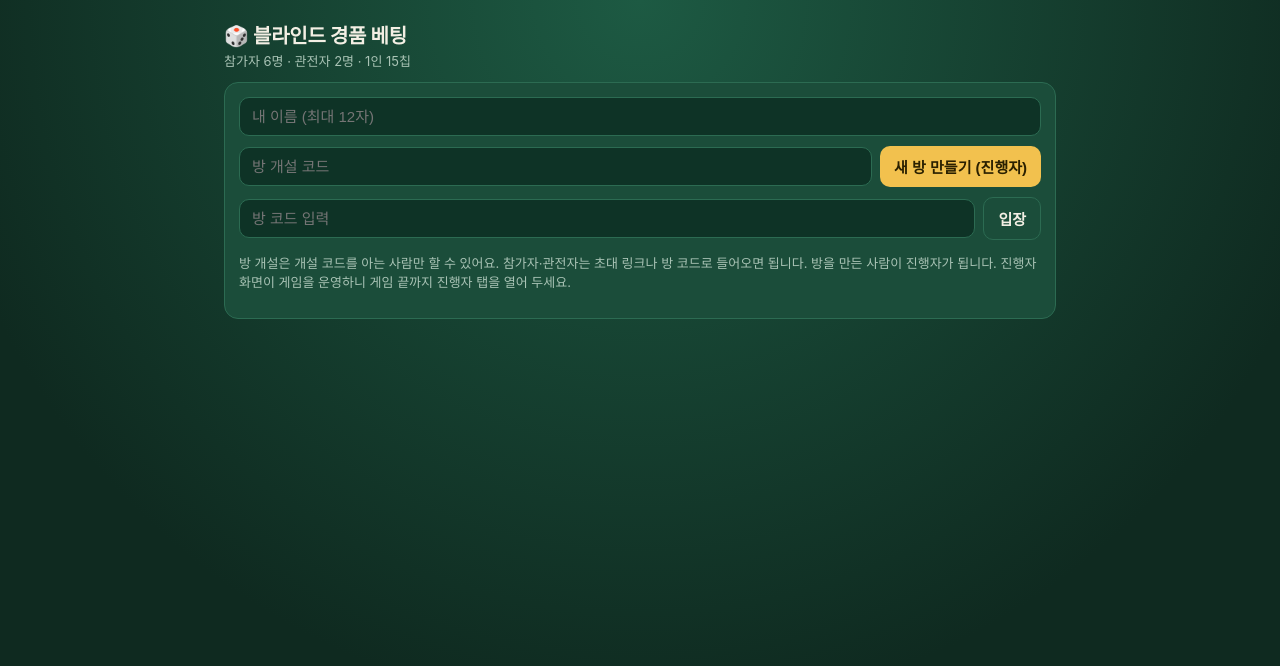
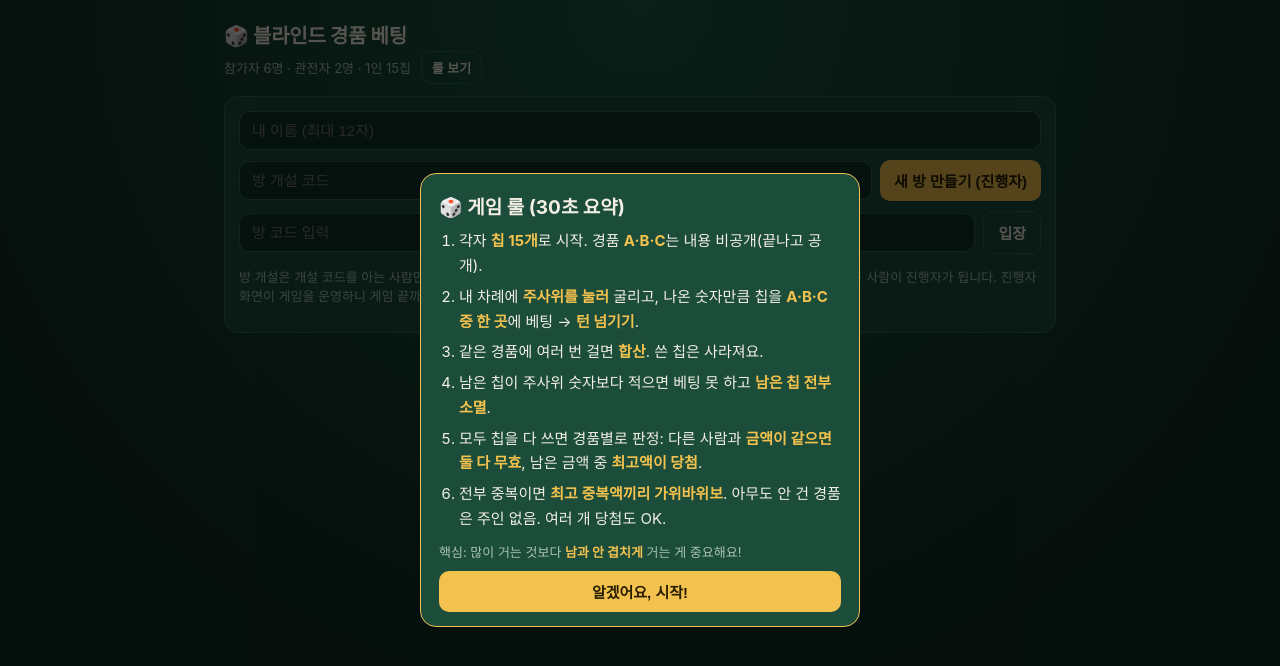
Before and after one commit to genion2/sydney_eng, a plain HTML site: page blind-bet/index.html in a window 1280 px wide. Drawn offline with Linux system fonts and the light colour scheme.

Commit message:
Show rules popup on first visit

```diff
--- a/blind-bet/index.html
+++ b/blind-bet/index.html
@@ -82,13 +82,19 @@ button.die.ready{box-shadow:0 6px 0 #c9c2ad,0 0 0 6px var(--gold),0 0 30px var(-
 table{width:100%;border-collapse:collapse;font-size:14px}
 td,th{padding:5px;border-bottom:1px solid var(--line);text-align:center}
 details summary{cursor:pointer;color:var(--mute)}
+.modal{position:fixed;inset:0;background:rgba(0,0,0,.65);display:flex;align-items:center;justify-content:center;z-index:20;padding:16px}
+.modal .box{background:var(--card);border:1px solid var(--gold);border-radius:16px;max-width:440px;width:100%;max-height:88vh;overflow:auto;padding:18px 18px 14px}
+.modal h2{margin:0 0 10px;font-size:19px}
+.modal ol{margin:0;padding-left:20px;line-height:1.65;font-size:15px}
+.modal li{margin-bottom:6px}
+.modal b{color:var(--gold)}
 .hide{display:none!important}
 </style>
 </head>
 <body>
 <div class="wrap">
   <div class="top">
-    <div><h1>🎲 블라인드 경품 베팅</h1><div class="sub">참가자 6명 · 관전자 2명 · 1인 15칩</div></div>
+    <div><h1>🎲 블라인드 경품 베팅</h1><div class="sub">참가자 6명 · 관전자 2명 · 1인 15칩 <button class="ghost small" style="margin-left:6px" onclick="showRules()">룰 보기</button></div></div>
     <div id="roomBox" class="hide" style="text-align:right">
       <div class="code" id="roomCode"></div>
       <button class="ghost small" style="margin-top:6px" onclick="copyLink()">초대 링크 복사</button>
@@ -174,6 +180,19 @@ details summary{cursor:pointer;color:var(--mute)}
   </div>
 </div>
 <div class="toast" id="toast"></div>
+<div id="rules" class="modal hide" onclick="if(event.target===this)hideRules()"><div class="box">
+  <h2>🎲 게임 룰 (30초 요약)</h2>
+  <ol>
+    <li>각자 <b>칩 15개</b>로 시작. 경품 <b>A·B·C</b>는 내용 비공개(끝나고 공개).</li>
+    <li>내 차례에 <b>주사위를 눌러</b> 굴리고, 나온 숫자만큼 칩을 <b>A·B·C 중 한 곳</b>에 베팅 → <b>턴 넘기기</b>.</li>
+    <li>같은 경품에 여러 번 걸면 <b>합산</b>. 쓴 칩은 사라져요.</li>
+    <li>남은 칩이 주사위 숫자보다 적으면 베팅 못 하고 <b>남은 칩 전부 소멸</b>.</li>
+    <li>모두 칩을 다 쓰면 경품별로 판정: 다른 사람과 <b>금액이 같으면 둘 다 무효</b>, 남은 금액 중 <b>최고액이 당첨</b>.</li>
+    <li>전부 중복이면 <b>최고 중복액끼리 가위바위보</b>. 아무도 안 건 경품은 주인 없음. 여러 개 당첨도 OK.</li>
+  </ol>
+  <p class="mute" style="margin:10px 0">핵심: 많이 거는 것보다 <b>남과 안 겹치게</b> 거는 게 중요해요!</p>
+  <button style="width:100%" onclick="hideRules()">알겠어요, 시작!</button>
+</div></div>
 
 <script src="mqtt.min.js"></script>
 <script src="logic.js"></script>
@@ -195,7 +214,10 @@ function link(){return `${location.origin}${location.pathname}?room=${ROOM}&b=${
 function copyLink(){const l=link();(navigator.clipboard?navigator.clipboard.writeText(l):Promise.reject()).then(()=>toast('초대 링크를 복사했어요')).catch(()=>prompt('링크를 복사하세요',l))}
 
 // ---------- 시작 ----------
+function showRules(){$('rules').classList.remove('hide')}
+function hideRules(){$('rules').classList.add('hide');localStorage.setItem('bbg-rules-seen','1')}
 function boot(){
+  if(!localStorage.getItem('bbg-rules-seen'))showRules();
   $('nameIn0').value=NAME;$('nameIn').value=NAME;
   if(!ROOM){$('landing').classList.remove('hide');$('conn').classList.add('hide');return}
   const saved=localStorage.getItem('bbg-host-'+ROOM);
```
